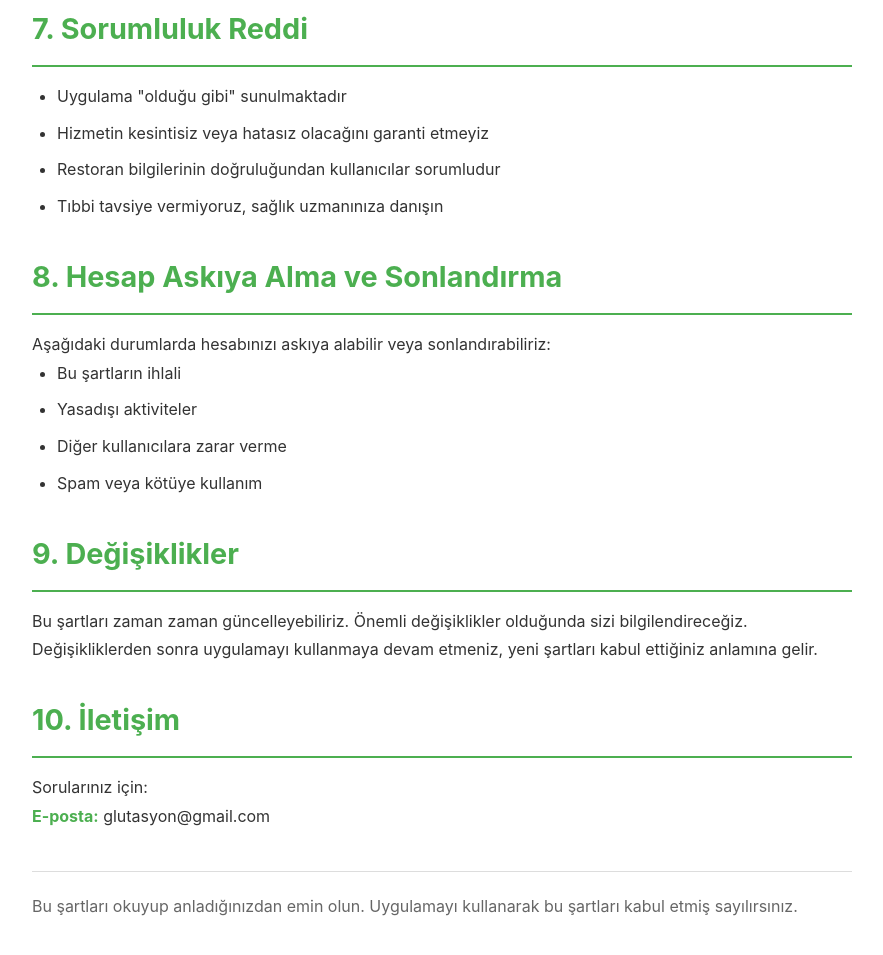
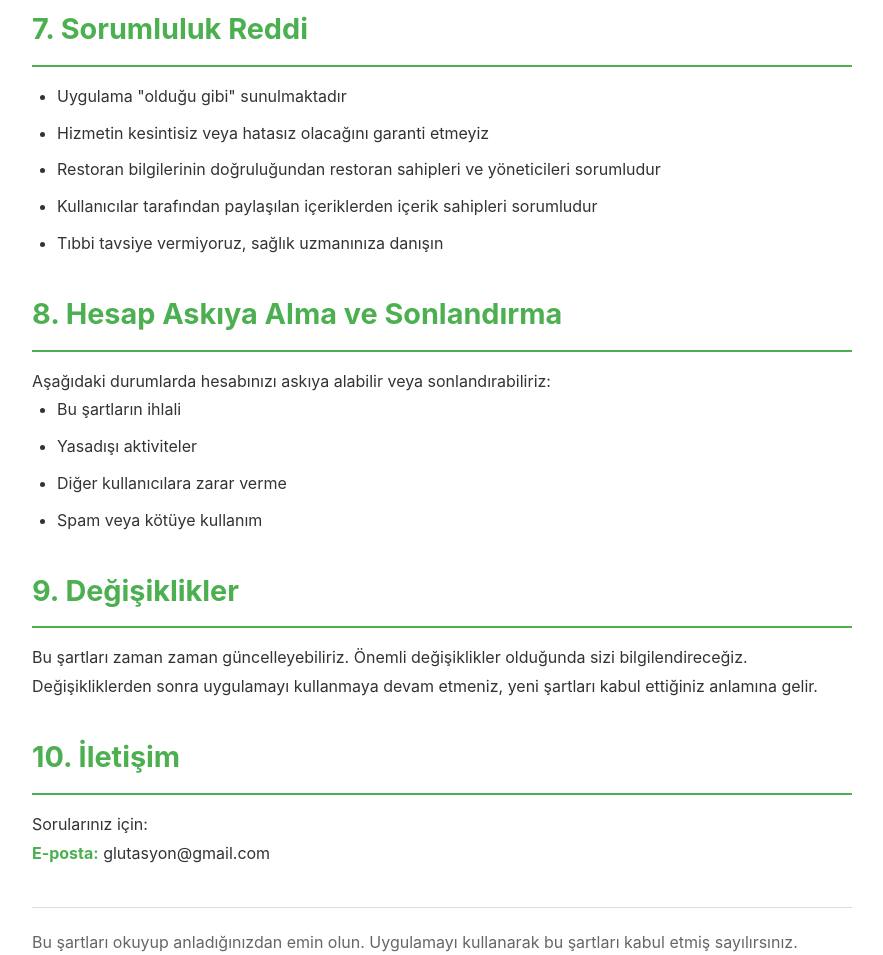
Before and after one commit to efegundogan13/glutasyon_web, a website: page docs/terms-of-service.html in a window 1280 px wide. Shown: the part 2684-3639 px from the top of the page, without its empty margins (198-1081 px from the left). Drawn offline with Linux system fonts and the light colour scheme.

Commit message:
Update restaurant liability terms

```diff
--- a/docs/terms-of-service.html
+++ b/docs/terms-of-service.html
@@ -184,7 +184,8 @@
             <ul>
                 <li>Uygulama "olduğu gibi" sunulmaktadır</li>
                 <li>Hizmetin kesintisiz veya hatasız olacağını garanti etmeyiz</li>
-                <li>Restoran bilgilerinin doğruluğundan kullanıcılar sorumludur</li>
+                <li>Restoran bilgilerinin doğruluğundan restoran sahipleri ve yöneticileri sorumludur</li>
+                <li>Kullanıcılar tarafından paylaşılan içeriklerden içerik sahipleri sorumludur</li>
                 <li>Tıbbi tavsiye vermiyoruz, sağlık uzmanınıza danışın</li>
             </ul>
         </div>
```
